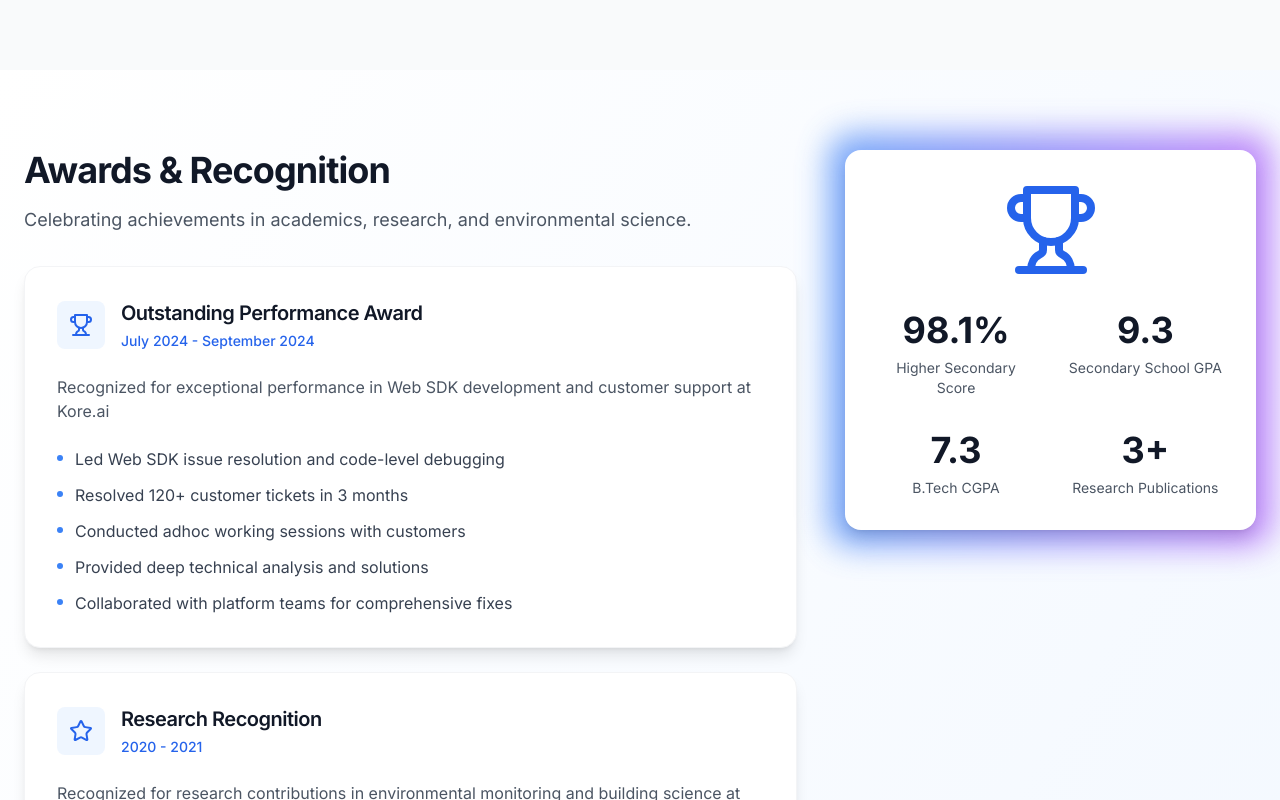
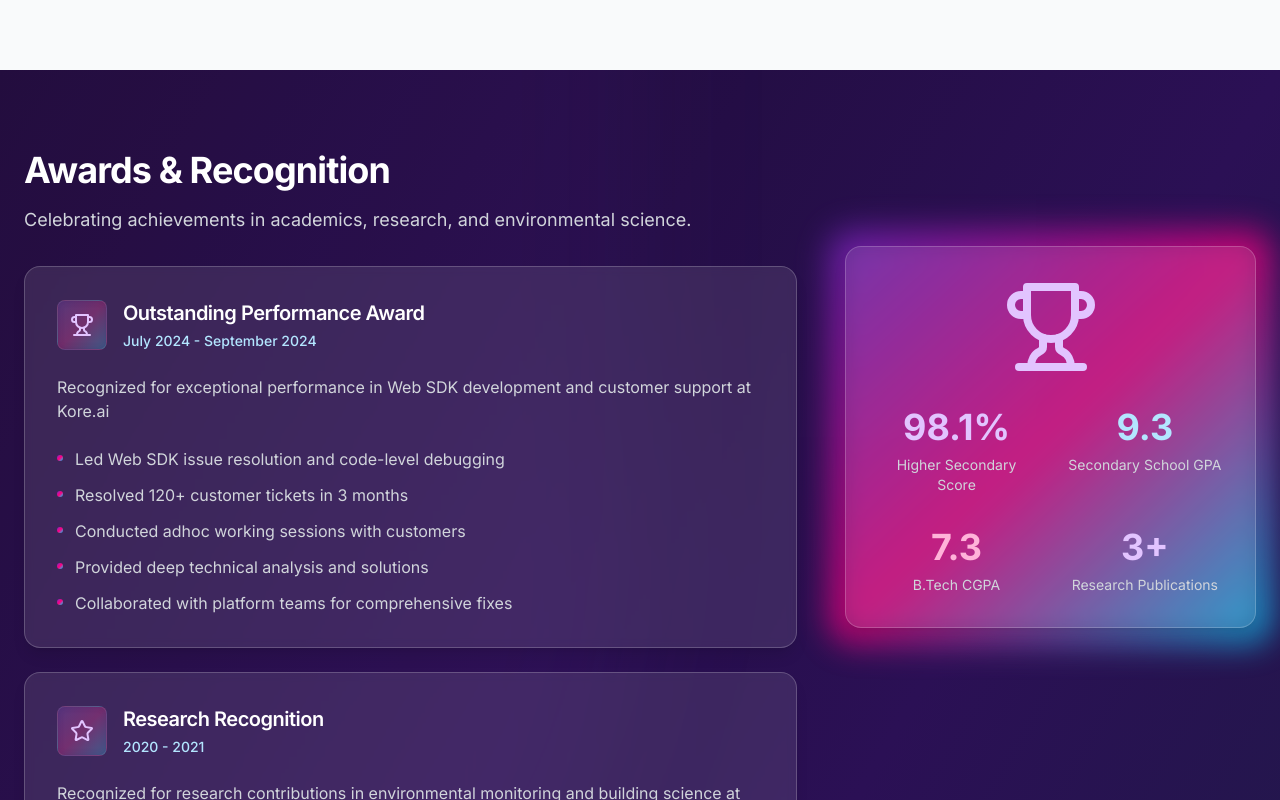
Before and after one commit to vsv2014/Bolt_VSV_porfolio, a React (Vite) app: page / in a window 1280 px wide. Shown: the part 9020-9820 px from the top of the page. Built offline with nearby package versions, Linux system fonts and the light colour scheme.

Commit message:
feat: Update Awards section with futuristic AI/ML theme

```diff
--- a/src/components/sections/Awards.tsx
+++ b/src/components/sections/Awards.tsx
@@ -91,12 +91,18 @@ const Awards: FC = () => {
   };
 
   return (
-    <section id="awards" className="py-16 sm:py-20 bg-gradient-to-br from-white to-blue-50">
-      <div className="container mx-auto px-4 sm:px-6">
+    <section id="awards" className="py-16 sm:py-20 bg-gradient-to-br from-[#1a0b2e] via-[#2b1055] to-[#16213e] relative overflow-hidden">
+      {/* Glass Background Shapes */}
+      <div className="absolute inset-0 overflow-hidden">
+        <div className="absolute -top-1/2 -left-1/2 w-full h-full bg-[#7928ca]/10 rounded-full blur-3xl"></div>
+        <div className="absolute -bottom-1/2 -right-1/2 w-full h-full bg-[#00d4ff]/10 rounded-full blur-3xl"></div>
+      </div>
+
+      <div className="container mx-auto px-4 sm:px-6 relative z-10">
         <div className="flex flex-col lg:flex-row items-start gap-8 lg:gap-12">
           <div className="w-full lg:flex-1">
-            <h2 className="text-3xl sm:text-4xl font-bold text-gray-900 mb-3 sm:mb-4">Awards & Recognition</h2>
-            <p className="text-gray-600 mb-6 sm:mb-8 max-w-2xl">
+            <h2 className="text-3xl sm:text-4xl font-bold text-white mb-3 sm:mb-4">Awards & Recognition</h2>
+            <p className="text-gray-300 mb-6 sm:mb-8 max-w-2xl">
               Celebrating achievements in academics, research, and environmental science.
             </p>
 
@@ -104,24 +110,24 @@ const Awards: FC = () => {
               {recognitions.map((recognition, index) => (
                 <div
                   key={index}
-                  className="bg-white rounded-2xl p-4 sm:p-6 md:p-8 shadow-lg hover:shadow-xl transition-all duration-300 border border-gray-100 group"
+                  className="bg-white/10 backdrop-blur-sm rounded-2xl p-4 sm:p-6 md:p-8 shadow-lg hover:shadow-xl transition-all duration-300 border border-white/20 group"
                 >
                   <div className="flex flex-col sm:flex-row sm:items-center gap-3 sm:gap-4 mb-4 sm:mb-6">
-                    <div className="p-3 bg-blue-50 text-blue-600 rounded-lg w-fit group-hover:bg-blue-100 transition-colors">
+                    <div className="p-3 bg-gradient-to-br from-[#7928ca]/20 via-[#ff0080]/20 to-[#00d4ff]/20 text-[#e2c4ff] rounded-lg w-fit group-hover:from-[#7928ca]/30 group-hover:via-[#ff0080]/30 group-hover:to-[#00d4ff]/30 transition-colors backdrop-blur-sm border border-white/10">
                       {getIcon(recognition.icon)}
                     </div>
                     <div>
-                      <h3 className="text-lg sm:text-xl font-semibold text-gray-900 group-hover:text-blue-600 transition-colors">{recognition.title}</h3>
-                      <p className="text-blue-600 font-medium text-sm mt-1">{recognition.period}</p>
+                      <h3 className="text-lg sm:text-xl font-semibold text-white group-hover:text-[#e2c4ff] transition-colors">{recognition.title}</h3>
+                      <p className="text-[#b3e6ff] font-medium text-sm mt-1">{recognition.period}</p>
                     </div>
                   </div>
 
-                  <p className="text-gray-600 mb-4 sm:mb-6 leading-relaxed text-sm sm:text-base">{recognition.description}</p>
+                  <p className="text-gray-300 mb-4 sm:mb-6 leading-relaxed text-sm sm:text-base group-hover:text-gray-200 transition-colors">{recognition.description}</p>
 
                   <ul className="space-y-2 sm:space-y-3">
                     {recognition.metrics.map((metric, i) => (
-                      <li key={i} className="flex items-start gap-2 sm:gap-3 text-gray-700">
-                        <div className="w-1.5 h-1.5 rounded-full bg-blue-500 mt-2 flex-shrink-0 group-hover:bg-blue-600 transition-colors" />
+                      <li key={i} className="flex items-start gap-2 sm:gap-3 text-gray-300 group-hover:text-gray-200 transition-colors">
+                        <div className="w-1.5 h-1.5 rounded-full bg-gradient-to-br from-[#7928ca] via-[#ff0080] to-[#00d4ff] mt-2 flex-shrink-0" />
                         <span className="text-sm sm:text-base leading-relaxed">{metric}</span>
                       </li>
                     ))}
@@ -134,27 +140,27 @@ const Awards: FC = () => {
           <div className="w-full lg:w-1/3 lg:sticky lg:top-24">
             <div className="relative">
               {/* Stats Card */}
-              <div className="absolute -inset-4 bg-gradient-to-r from-blue-500 to-purple-500 rounded-3xl opacity-20 blur-lg animate-pulse"></div>
-              <div className="relative bg-white rounded-2xl p-6 sm:p-8 shadow-lg">
+              <div className="absolute -inset-4 bg-gradient-to-br from-[#7928ca] via-[#ff0080] to-[#00d4ff] rounded-3xl opacity-20 blur-lg animate-pulse"></div>
+              <div className="relative bg-white/10 backdrop-blur-sm rounded-2xl p-6 sm:p-8 shadow-lg border border-white/20">
                 <div className="flex flex-col items-center text-center space-y-6 sm:space-y-8">
-                  <Trophy className="w-16 sm:w-20 md:w-24 h-16 sm:h-20 md:h-24 text-blue-600" />
+                  <Trophy className="w-16 sm:w-20 md:w-24 h-16 sm:h-20 md:h-24 text-[#e2c4ff]" />
 
                   <div className="grid grid-cols-2 gap-6 sm:gap-8 w-full">
                     <div className="space-y-1 sm:space-y-2">
-                      <p className="text-2xl sm:text-3xl md:text-4xl font-bold text-gray-900">98.1%</p>
-                      <p className="text-gray-600 text-xs sm:text-sm">Higher Secondary Score</p>
+                      <p className="text-2xl sm:text-3xl md:text-4xl font-bold text-[#e2c4ff]">98.1%</p>
+                      <p className="text-gray-300 text-xs sm:text-sm">Higher Secondary Score</p>
                     </div>
                     <div className="space-y-1 sm:space-y-2">
-                      <p className="text-2xl sm:text-3xl md:text-4xl font-bold text-gray-900">9.3</p>
-                      <p className="text-gray-600 text-xs sm:text-sm">Secondary School GPA</p>
+                      <p className="text-2xl sm:text-3xl md:text-4xl font-bold text-[#b3e6ff]">9.3</p>
+                      <p className="text-gray-300 text-xs sm:text-sm">Secondary School GPA</p>
                     </div>
                     <div className="space-y-1 sm:space-y-2">
-                      <p className="text-2xl sm:text-3xl md:text-4xl font-bold text-gray-900">7.3</p>
-                      <p className="text-gray-600 text-xs sm:text-sm">B.Tech CGPA</p>
+                      <p className="text-2xl sm:text-3xl md:text-4xl font-bold text-[#ffb3d9]">7.3</p>
+                      <p className="text-gray-300 text-xs sm:text-sm">B.Tech CGPA</p>
                     </div>
                     <div className="space-y-1 sm:space-y-2">
-                      <p className="text-2xl sm:text-3xl md:text-4xl font-bold text-gray-900">3+</p>
-                      <p className="text-gray-600 text-xs sm:text-sm">Research Publications</p>
+                      <p className="text-2xl sm:text-3xl md:text-4xl font-bold text-[#e2c4ff]">3+</p>
+                      <p className="text-gray-300 text-xs sm:text-sm">Research Publications</p>
                     </div>
                   </div>
                 </div>
```
